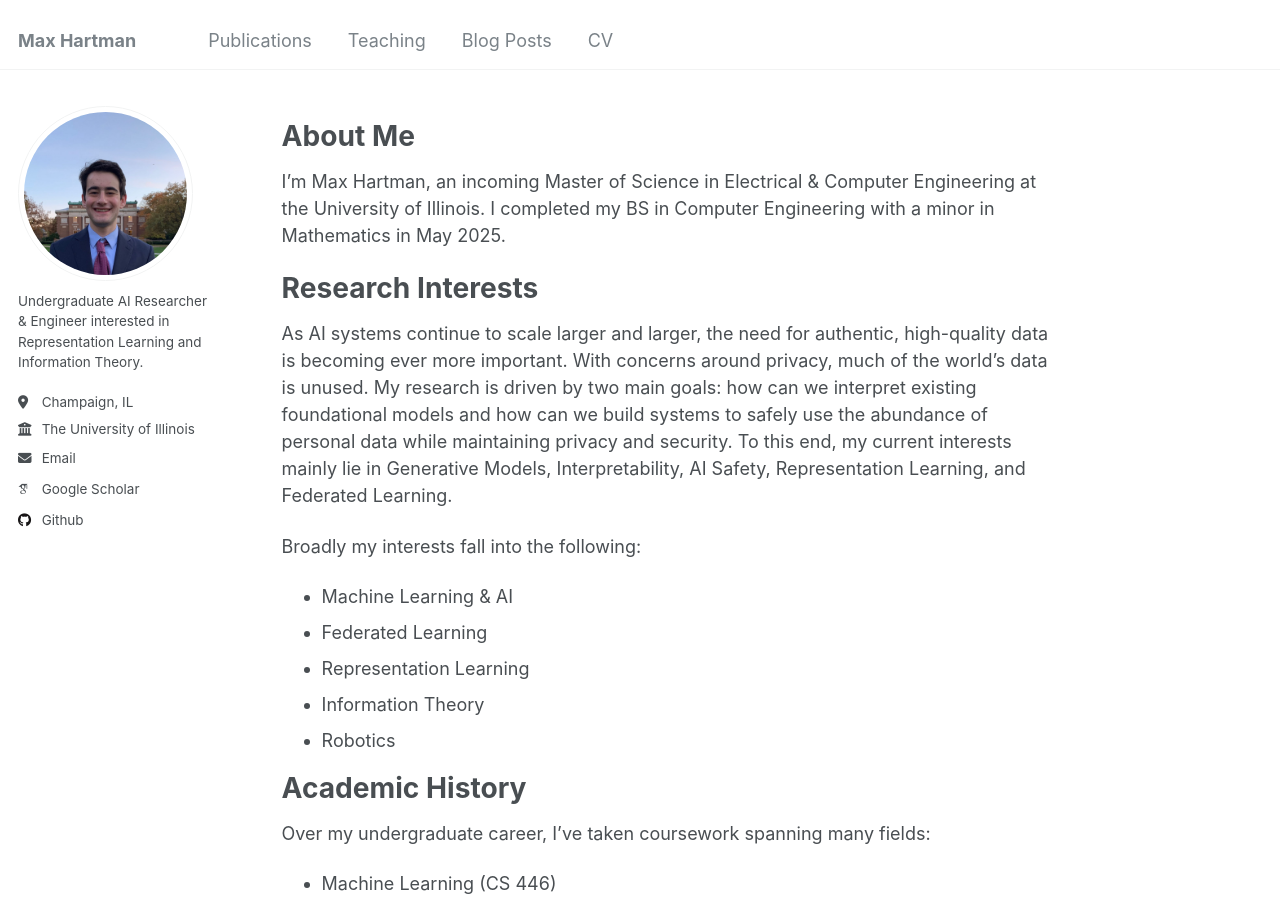
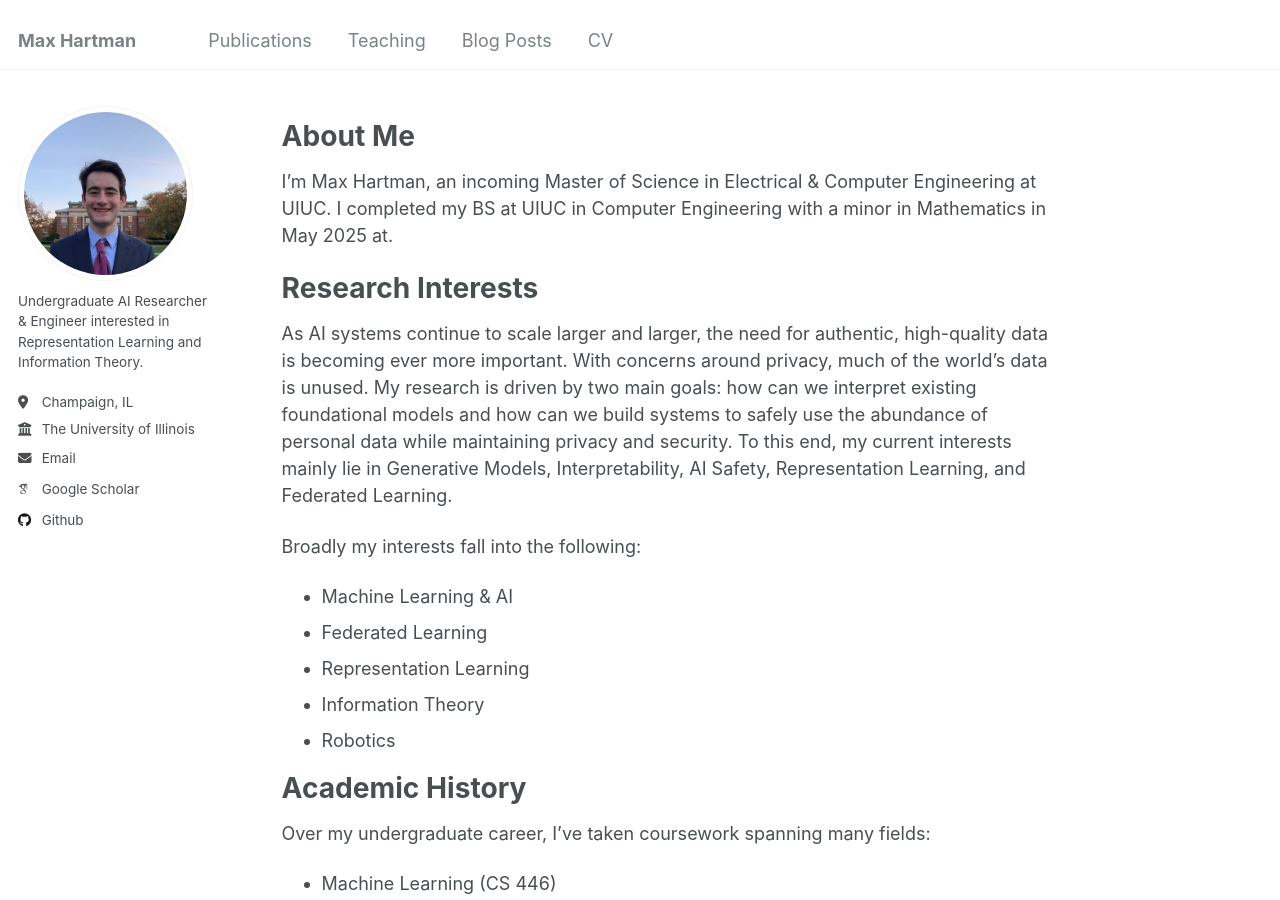
Before and after one commit to MaxBHartman/maxbhartman.github.io, a Jekyll site: the page built from _pages/about.md, in a window 1280 px wide and 900 px high. Built offline with Jekyll 4.4.1, drawn with Linux system fonts in a browser that asks for light colours; some web fonts are replaced.

Commit message:
Small updates

```diff
--- a/_pages/about.md
+++ b/_pages/about.md
@@ -8,7 +8,7 @@ redirect_from:
 ---
 About Me
 =====
-I'm Max Hartman, an incoming Master of Science in Electrical & Computer Engineering at the University of Illinois. I completed my BS in Computer Engineering with a minor in Mathematics in May 2025.
+I'm Max Hartman, an incoming Master of Science in Electrical & Computer Engineering at UIUC. I completed my BS at UIUC in Computer Engineering with a minor in Mathematics in May 2025 at.
 
 Research Interests
 =====
```
